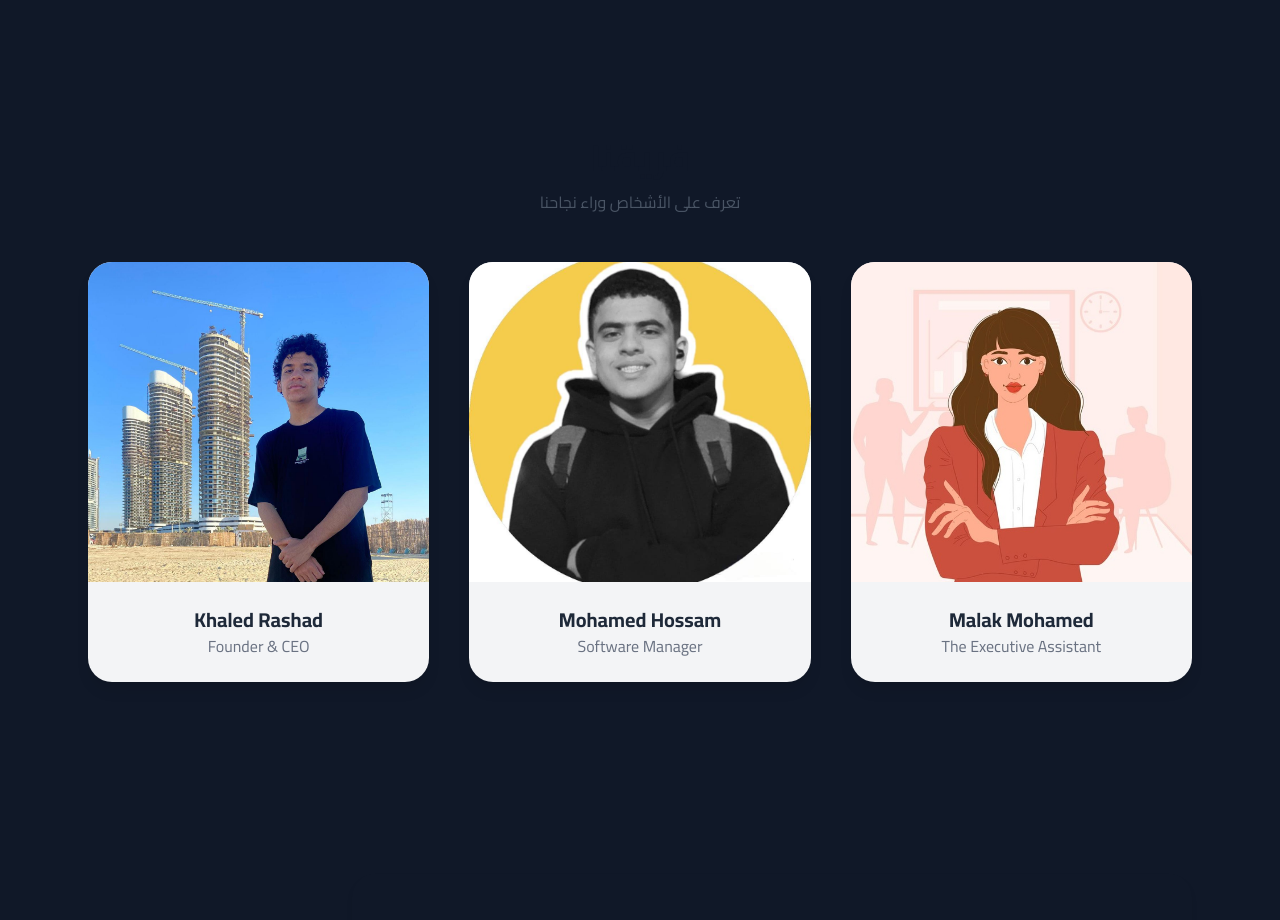
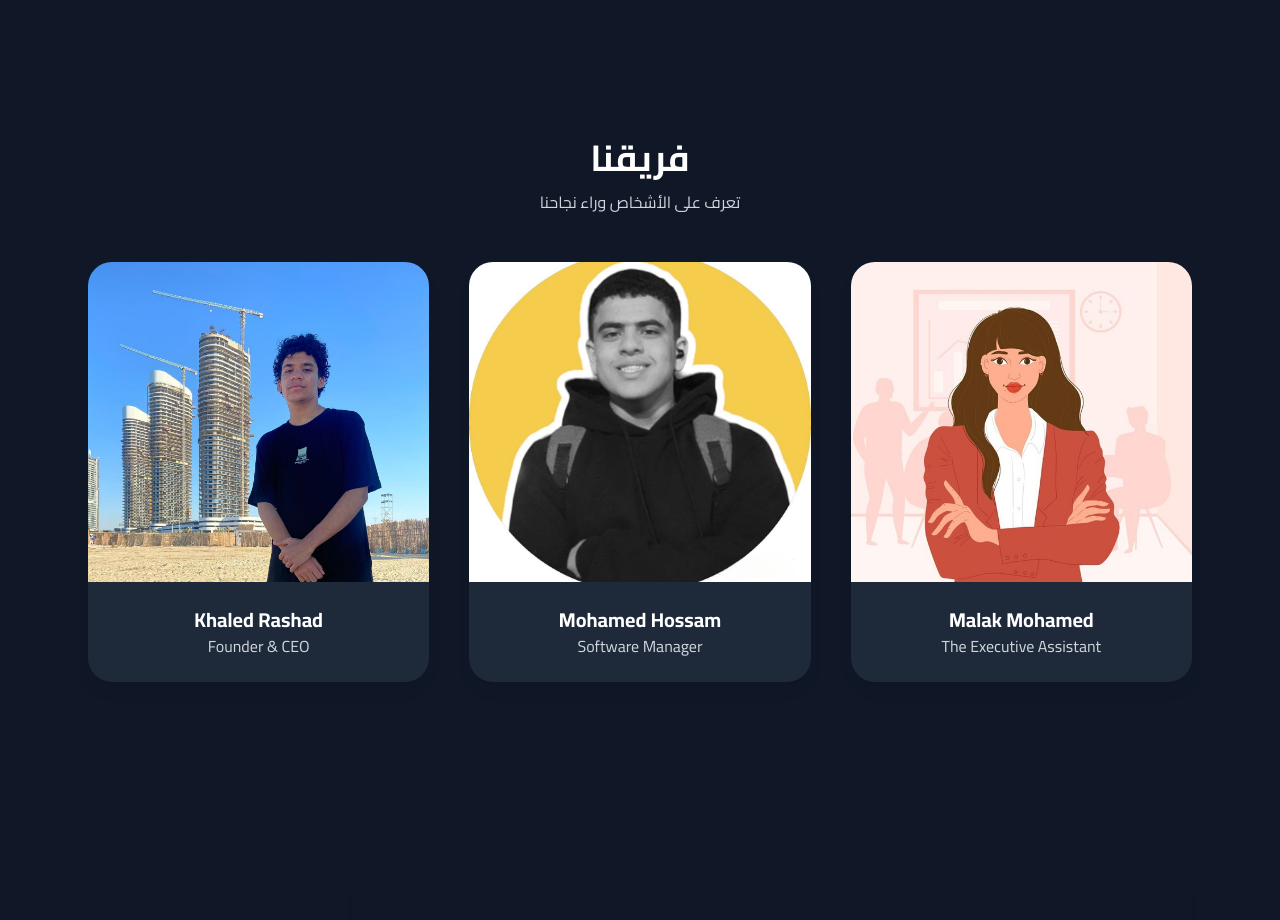
Before and after one commit to mohamed-engineer/srvs-app, a Next.js app: page / in a window 1280 px wide. Shown: the part 2140-3060 px from the top of the page. Built offline with nearby package versions, Linux system fonts and the light colour scheme.

Commit message:
Update ourteem.tsx

```diff
--- a/src/app/components/ourteem.tsx
+++ b/src/app/components/ourteem.tsx
@@ -37,10 +37,10 @@ export default function OurTeam() {
       <div className="max-w-6xl mx-auto px-6">
         <Reveal>
 
-        <h2 className="text-4xl font-extrabold mb-3 text-gray-900 dark:text-white">
+        <h2 className="text-4xl font-extrabold mb-3 text-white">
           فريقنا
         </h2>
-        <p className="text-gray-600 dark:text-gray-300 mb-12">
+        <p className="text-gray-300 mb-12">
           تعرف على الأشخاص وراء نجاحنا
         </p>
         </Reveal>
@@ -51,7 +51,7 @@ export default function OurTeam() {
           {teamMembers.map((member, idx) => (
             <div
             key={idx}
-            className="group relative bg-gray-100 dark:bg-gray-800 rounded-3xl overflow-hidden shadow-lg transition-transform duration-300 hover:-translate-y-2 hover:shadow-2xl"
+            className="group relative bg-gray-800 rounded-3xl overflow-hidden shadow-lg transition-transform duration-300 hover:-translate-y-2 hover:shadow-2xl"
             >
               {/* صورة العضو */}
               <Image
@@ -66,10 +66,10 @@ export default function OurTeam() {
 
               {/* تفاصيل العضو */}
               <div className="p-6 text-center">
-                <h3 className="text-xl font-bold text-gray-800 dark:text-white">
+                <h3 className="text-xl font-bold text-white">
                   {member.name}
                 </h3>
-                <p className="text-gray-500 dark:text-gray-300">
+                <p className="text-gray-300">
                   {member.position}
                 </p>
               </div>
```
